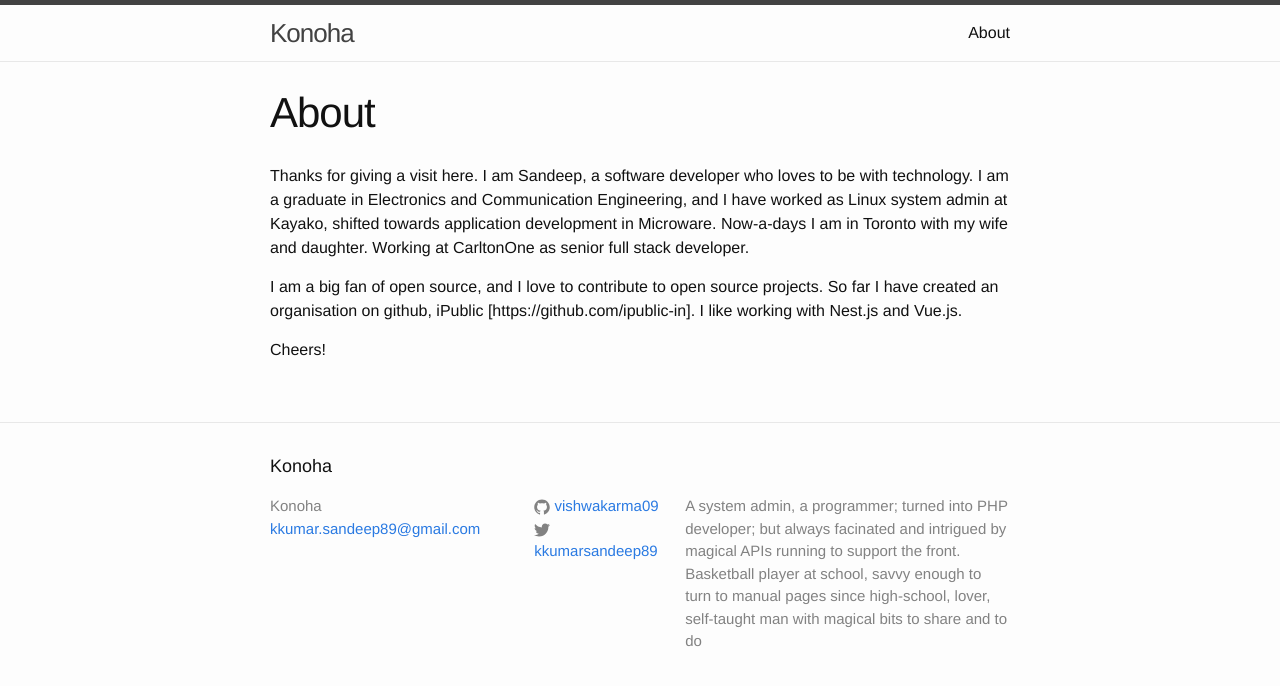
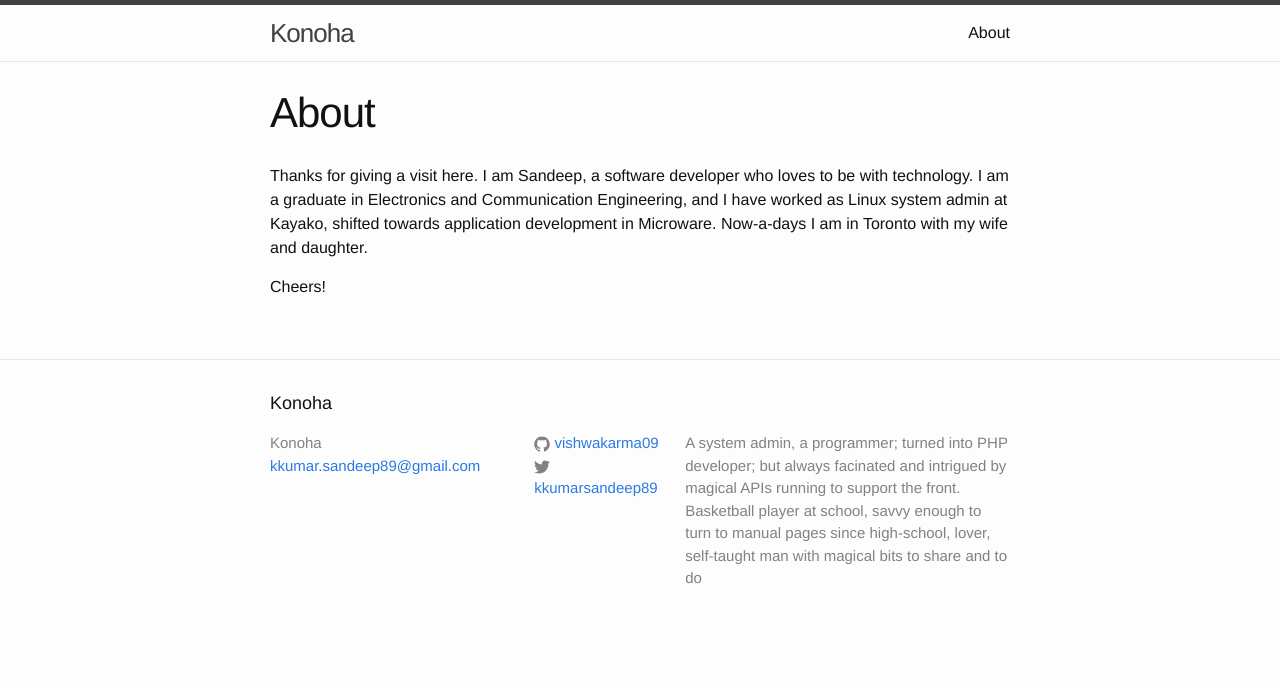
Before and after one commit to vishwakarma09/vishwakarma09.github.io, a Jekyll site: the page built from about.md, in a window 1280 px wide. Shown: the top 686 px of the page. Built offline with Jekyll 4.4.1, drawn with Linux system fonts in a browser that asks for light colours.

Commit message:
Update about.md

```diff
--- a/about.md
+++ b/about.md
@@ -4,8 +4,6 @@ title: About
 permalink: /about/
 ---
 
-Thanks for giving a visit here. I am Sandeep, a software developer who loves to be with technology. I am a graduate in Electronics and Communication Engineering, and I have worked as Linux system admin at Kayako, shifted towards application development in Microware. Now-a-days I am in Toronto with my wife and daughter. Working at CarltonOne as senior full stack developer.
-
-I am a big fan of open source, and I love to contribute to open source projects. So far I have created an organisation on github, iPublic [https://github.com/ipublic-in]. I like working with Nest.js and Vue.js.
+Thanks for giving a visit here. I am Sandeep, a software developer who loves to be with technology. I am a graduate in Electronics and Communication Engineering, and I have worked as Linux system admin at Kayako, shifted towards application development in Microware. Now-a-days I am in Toronto with my wife and daughter.
 
 Cheers!
```
